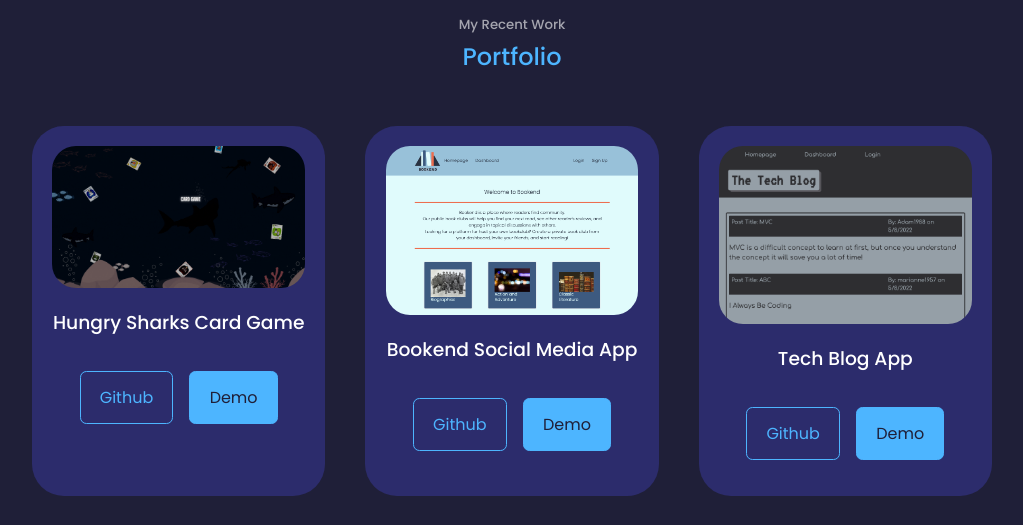
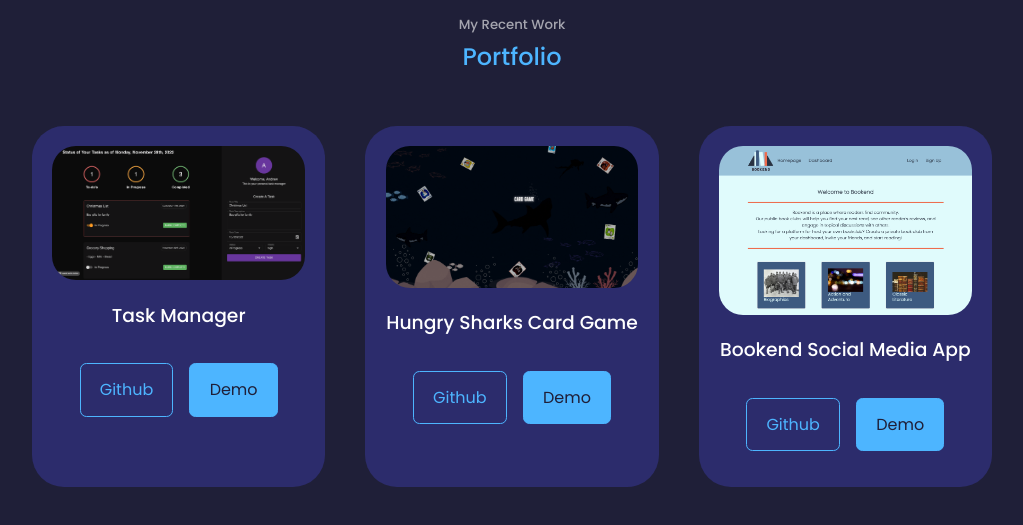
Before and after one commit to atmason90/new-react-portfolio, a React (Create React App) app: page / in a window 1280 px wide. Shown: the part 2640-3165 px from the top of the page, without its empty margins (128-1151 px from the left). Built offline with nearby package versions, Linux system fonts and the light colour scheme.

Commit message:
add new portfolio project

```diff
--- a/src/components/portfolio/Portfolio.jsx
+++ b/src/components/portfolio/Portfolio.jsx
@@ -1,6 +1,7 @@
 import React from 'react'
 import './portfolio.css'
 // import portfolio project images
+import taskmanager from '../../assets/taskmanager.gif'
 import hungrysharks from '../../assets/hungrysharks.gif'
 import bookend from '../../assets/bookend.jpeg'
 import techblog from '../../assets/techblog.jpeg'
@@ -12,48 +13,55 @@ import ems from '../../assets/ems.jpeg'
 const data = [
   {
     id: 1,
+    image: taskmanager,
+    title: 'Task Manager',
+    github: 'https://github.com/atmason90/task-manager',
+    demo: 'https://drive.google.com/file/d/1537rwxcusjiyKSdBIf_pWVk4laDyaGDL/view?usp=sharing'
+  },
+  {
+    id: 2,
     image: hungrysharks,
     title: 'Hungry Sharks Card Game',
     github: 'https://github.com/atmason90/hungry-sharks',
     demo: 'https://hungryshark.herokuapp.com/'
   },
   {
-    id: 2,
+    id: 3,
     image: bookend,
     title: 'Bookend Social Media App',
     github: 'https://github.com/atmason90/bookend',
     demo: 'https://glacial-plateau-74113.herokuapp.com/'
   },
   {
-    id: 3,
+    id: 4,
     image: techblog,
     title: 'Tech Blog App',
     github: 'https://github.com/atmason90/tech-blog-app',
     demo: 'https://the-tech-blog-am.herokuapp.com/'
   },
   {
-    id: 4,
+    id: 5,
     image: texteditor,
     title: 'Text Editor Progressive Web App',
     github: 'https://github.com/atmason90/text-editor',
     demo: 'https://editmytext.herokuapp.com/'
   },
   {
-    id: 5,
+    id: 6,
     image: ecomm,
     title: 'E-Commerce Backend API',
     github: 'https://github.com/atmason90/e-comm-back-end',
     demo: 'https://drive.google.com/file/d/1KBD6tlB82vbEWURTLGDzOHshITIDAft2/view?usp=sharing'
   },
   {
-    id: 6,
+    id: 7,
     image: ems,
     title: 'Team Profile Generator',
     github: 'https://github.com/atmason90/team-profile-generator',
     demo: 'https://user-images.githubusercontent.com/99947655/165204617-ddd7d97b-8db4-4af3-b01e-8de7900dcdaa.mp4'
   },
   {
-    id: 7,
+    id: 8,
     image: socialnetwork,
     title: 'Social Network Backend API',
     github: 'https://github.com/atmason90/social-network-api',
```
Also changed, not shown: src/assets/taskmanager.gif (added).
